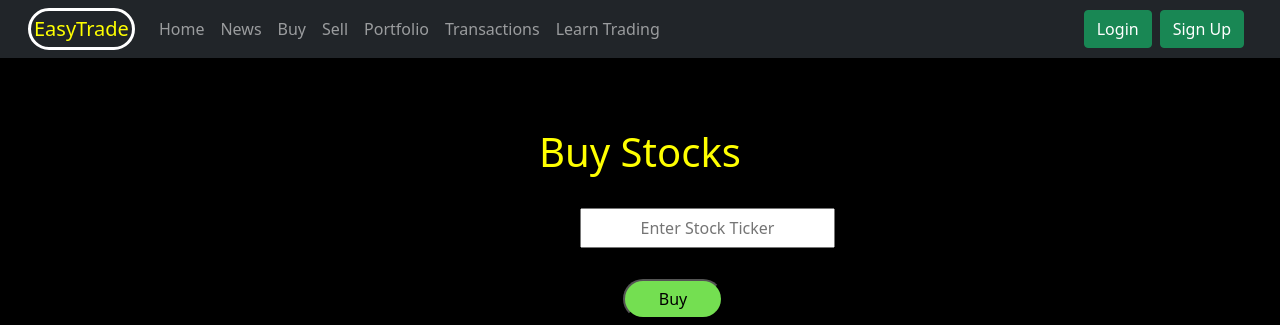
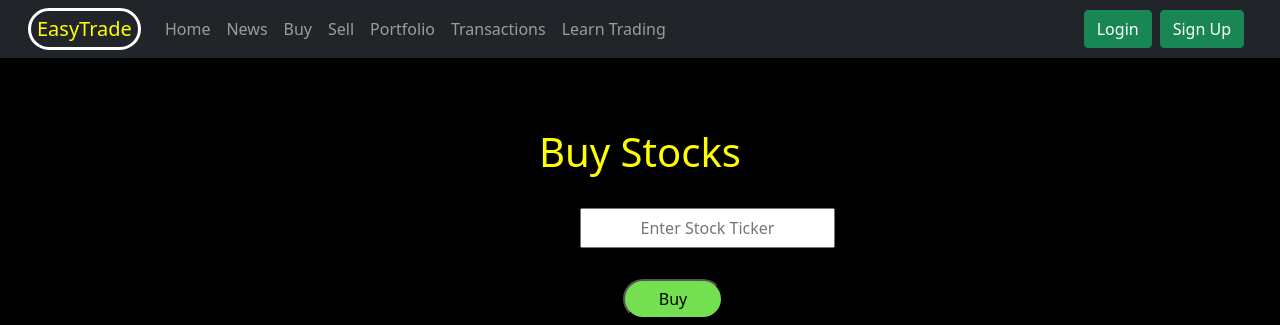
Before and after one commit to mohona7428/Stonks, a Django app: page /BuyPage in a window 1280 px wide. Shown: the top 325 px of the page. Run offline with Django 3.2, Linux system fonts and the light colour scheme; some libraries are stand-ins or nearby versions.

Commit message:
fixed the padding for logo

```diff
--- a/stock/templates/base.html
+++ b/stock/templates/base.html
@@ -42,7 +42,7 @@
 <body style='background-color: black; '>
     <nav class="navbar navbar-expand-lg navbar-dark bg-dark">
         <div class="container-fluid">
-            <a class="navbar-brand" href="#" style="color:yellow; padding:3px 3px 3px 3px;border: solid white 3px; border-radius: 25px;">EasyTrade</a>
+            <a class="navbar-brand" style="color:yellow; padding:3px 6px;border: solid white 3px; border-radius: 25px;">EasyTrade</a>
             <button class="navbar-toggler" type="button" data-bs-toggle="collapse" data-bs-target="#navbarSupportedContent" aria-controls="navbarSupportedContent" aria-expanded="false" aria-label="Toggle navigation">
             <span class="navbar-toggler-icon"></span>
         </button>
```
